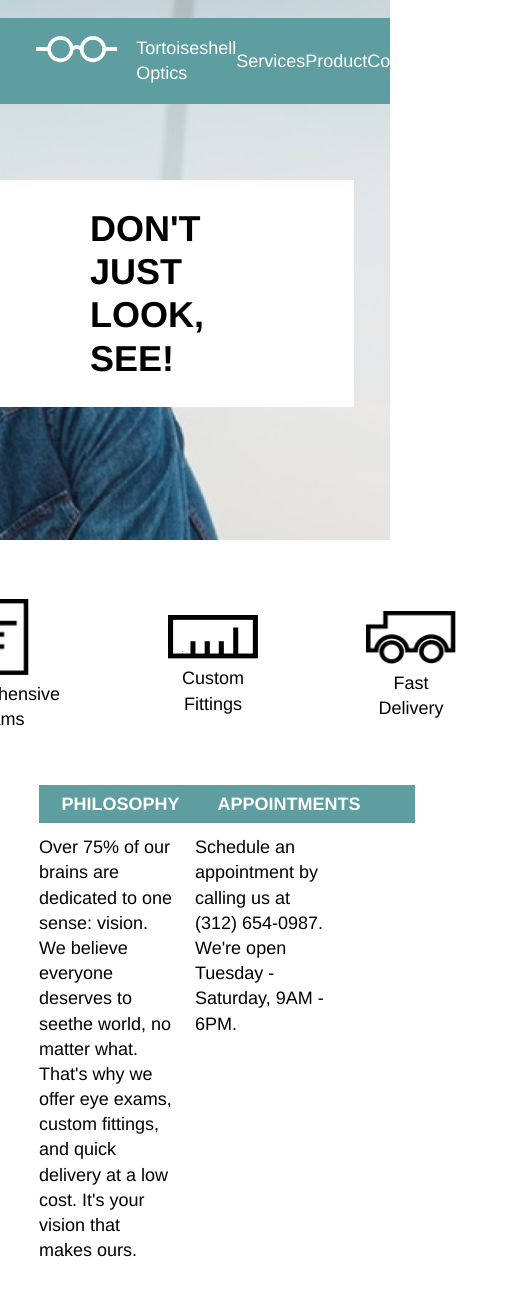
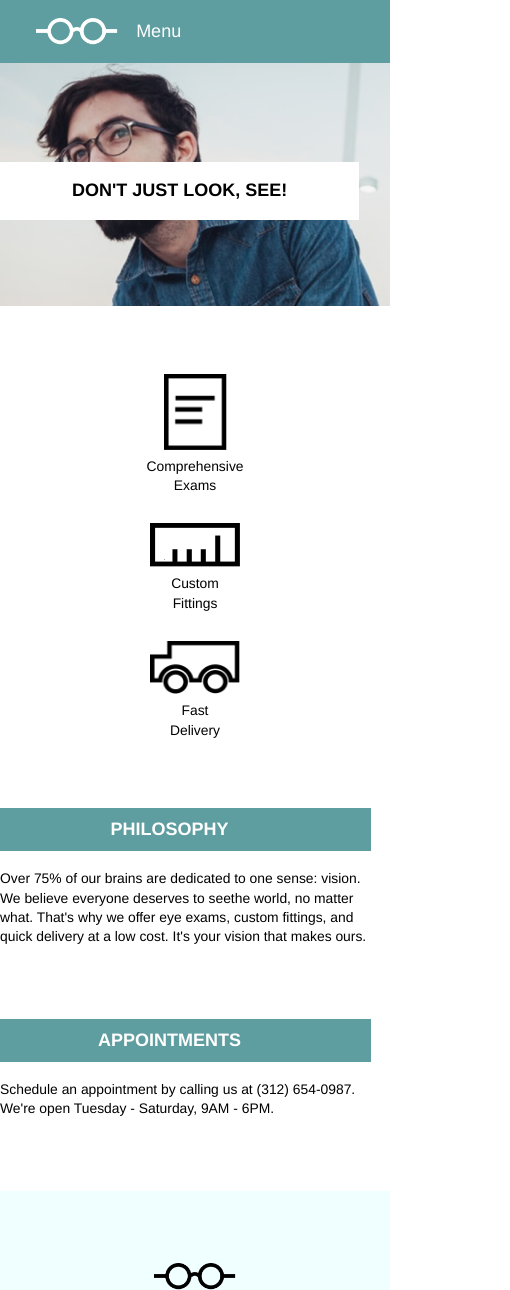
Before and after one commit to AnnetteHG/TortoiseshellOptics, a plain HTML site: page index.html in a window 390 px wide. Shown: the top 1290 px of the page, 510 px wide, since content can reach past the window. Drawn offline with Linux system fonts and the light colour scheme; files whose address does not match are found by name.

Commit message:
Added media queries for responsive design

```diff
--- a/resources/css/style.css
+++ b/resources/css/style.css
@@ -12,6 +12,12 @@ body {
 .container {
   max-width: 960px;
   margin: 0 auto;
+}
+
+@media only screen and (max-width: 1024px) {
+  .container {
+    width: 100%;
+  }
 }
 
 /* Header and Banner Section */
@@ -70,6 +76,59 @@ h1 {
   display: none;
 }
 
+@media only screen and (max-width: 1024px) {
+  .header {
+    top: 0rem;
+  }
+
+  .banner {
+    height: 22rem;
+  }
+
+  .headline {
+    top: 5rem;
+    padding: 0.75rem 4rem;
+  }
+
+  h1 {
+    font-size: 1.33rem;
+  }
+}
+
+@media only screen and (max-width: 470px) {
+  .logo span {
+    display: none;
+  }
+
+  .navigation {
+    display: none;
+  }
+
+  .mobile-nav {
+    display: flex;
+    justify-content: flex-end; /* wont move menu? */
+  }
+
+  .banner {
+    height: 17rem;
+    background-position: 20%;
+  }
+
+  .headline {
+    top: 9rem;
+    right: auto;
+    padding-top: 1rem;
+    padding-bottom: 1rem;
+    width: auto; /* wont pull across entire banner*/
+  }
+
+  h1 {
+    font-size: 1rem;
+    text-align: center;
+  }
+
+}
+
 /* Services Section */
 
 .services {
@@ -95,6 +154,25 @@ h1 {
 .ruler img,
 .truck img {
   width: 5rem;
+}
+
+@media only screen and (max-width: 470px) {
+  .services {
+    display: flex;
+    flex-direction: column;
+    height: auto;
+    padding-top: 3.77rem;
+  }
+
+  .services span {
+    font-size: 0.77rem;
+  }
+
+  .ruler,
+  .truck {
+    padding-top: 1.54rem;
+  }
+
 }
 
 /* Business Information Section */
@@ -123,6 +201,31 @@ h1 {
   margin-top: 1rem;
 }
 
+@media only screen and (max-width: 470px) {
+  .business-info {
+    display: flex;
+    flex-direction: column;
+    align-items: center;
+    padding-top: 3.77rem;
+  }
+
+  .info {
+    width: auto;
+  }
+
+  .info p {
+    font-size: 0.77rem;
+    padding-bottom: 4rem;
+  }
+
+  .title {
+    display: block;
+    text-align: center;
+    width: auto;
+  }
+
+}
+
 /* Footer Section */
 
 .copyright {
@@ -136,3 +239,20 @@ h1 {
   height: 1.5rem;
   padding: 4rem 1rem 4rem 4rem;
 }
+
+@media only screen and (max-width: 470px) {
+  .copyright span {
+    display: none;
+  }
+
+  .copyright {
+    display: flex;
+    justify-content: center;
+    margin-top: 0;
+  }
+
+  .copyright img {
+    padding: 4rem;
+  }
+
+}
```
